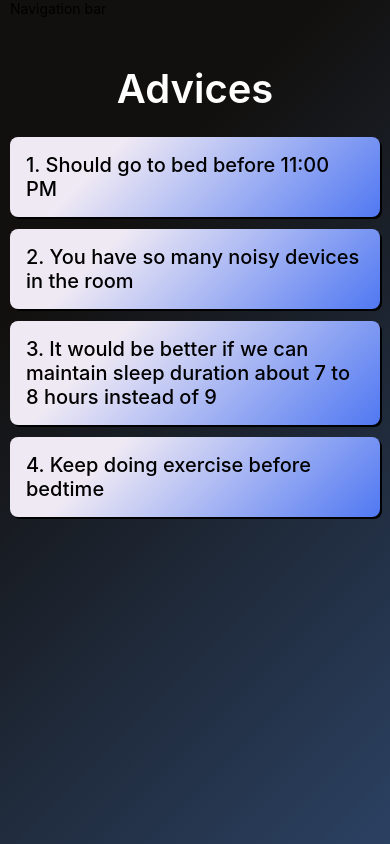
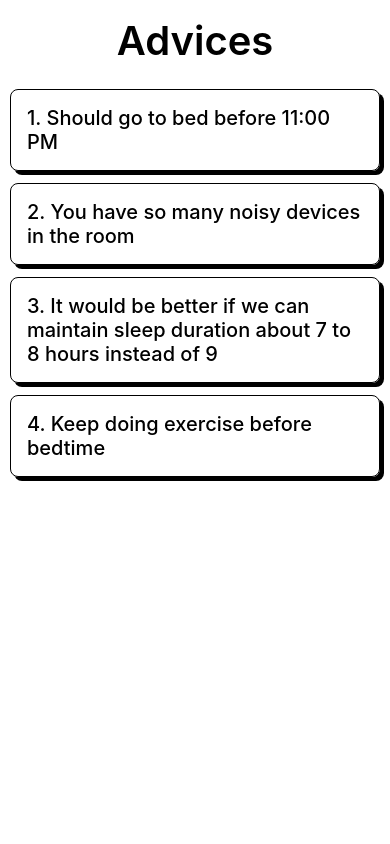
Before and after one commit to duytien2909/QLDAPM_SleepBetter, a React Native app: screen / in a window 390 px wide. Built offline with nearby package versions, Linux system fonts and the light colour scheme.

Commit message:
update new ui for web

```diff
--- a/components/AdviceItem.js
+++ b/components/AdviceItem.js
@@ -24,13 +24,14 @@ const AdviceItem = ({ title }) => {
 const styles = StyleSheet.create({
   container: {
     padding: "1rem",
-    backgroundColor: "#5078f2",
-    backgroundImage: "linear-gradient(315deg, #5078f2 0%, #efe9f4 74%)",
+    // backgroundColor: "#5078f2",
+    // backgroundImage: "linear-gradient(315deg, #5078f2 0%, #efe9f4 74%)",
     borderRadius: "0.5rem",
     shadowOffset: {
-      height: "0.125rem",
-      width: "0.125rem",
+      height: "0.25rem",
+      width: "0.25rem",
     },
+    borderWidth: 1,
   },
   adviceTitle: {
     fontSize: "1.25rem",
--- a/src/screens/AdvicesScreen.js
+++ b/src/screens/AdvicesScreen.js
@@ -1,5 +1,7 @@
 import { StyleSheet, Text, View } from "react-native";
 import AdviceItem from "../../components/AdviceItem";
+// import { FontAwesomeIcon } from "@fortawesome/react-native-fontawesome";
+// import { faHouse } from "@fortawesome/free-solid-svg-icons";
 
 //TODO: Replace this later
 const SAMPLE_ADVICES = [
@@ -13,7 +15,12 @@ const AdvicesScreen = () => {
   return (
     <View style={styles.container}>
       {/* TODO: Replace this as main navbar later since we didn't sync screens yet */}
-      <Text style={styles.navbar}>Navigation bar</Text>
+      {/* <View style={styles.row}>
+        <a style={styles.homeIconContainer} href="/">
+          <FontAwesomeIcon style={styles.homeIcon} icon={faHouse} />
+        </a>
+        <Text style={styles.text}>Back</Text>
+      </View> */}
       <Text style={styles.title}>Advices</Text>
       <View style={styles.adviceContainer}>
         {SAMPLE_ADVICES.map((advice, index) => (
@@ -32,8 +39,8 @@ const styles = StyleSheet.create({
     flex: 1,
     backgroundColor: "#fff",
     paddingHorizontal: "0.625rem",
-    backgroundColor: "#2b4162",
-    backgroundImage: "linear-gradient(315deg, #2b4162 0%, #12100e 74%)",
+    // backgroundColor: "#2b4162",
+    // backgroundImage: "linear-gradient(315deg, #2b4162 0%, #12100e 74%)",
   },
   title: {
     fontSize: "2.5rem",
@@ -41,7 +48,6 @@ const styles = StyleSheet.create({
     textAlign: "center",
     marginTop: "1rem",
     fontWeight: "600",
-    color: "white",
   },
   adviceContainer: {
     marginTop: "1.5rem",
```
Also changed, not shown: package.json (+6 -3 lines).
